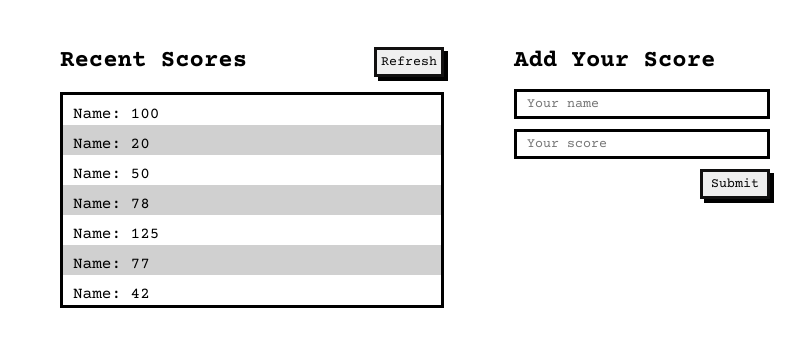
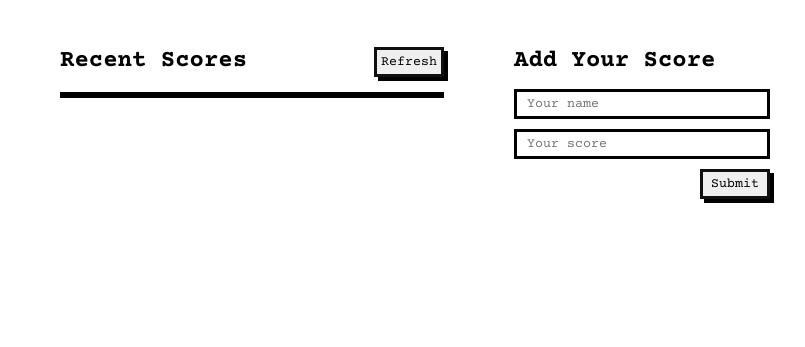
Before and after one commit to Paskab012/Leaderboard-ps, a website built with webpack: page src/index.html in a window 1280 px wide. Shown: the part 89-436 px from the top of the page, without its empty margins (225-1030 px from the left). Built offline with nearby package versions, Linux system fonts and the light colour scheme.

```diff
--- a/src/index.html
+++ b/src/index.html
@@ -16,15 +16,7 @@
           <button type="button">Refresh</button>
         </div>
         <div class="section-body">
-          <ul>
-            <li>Name: 100</li>
-            <li>Name: 20</li>
-            <li>Name: 50</li>
-            <li>Name: 78</li>
-            <li>Name: 125</li>
-            <li>Name: 77</li>
-            <li>Name: 42</li>
-          </ul>
+          <ul></ul>
         </div>
       </section>
       <section class="right">
```
